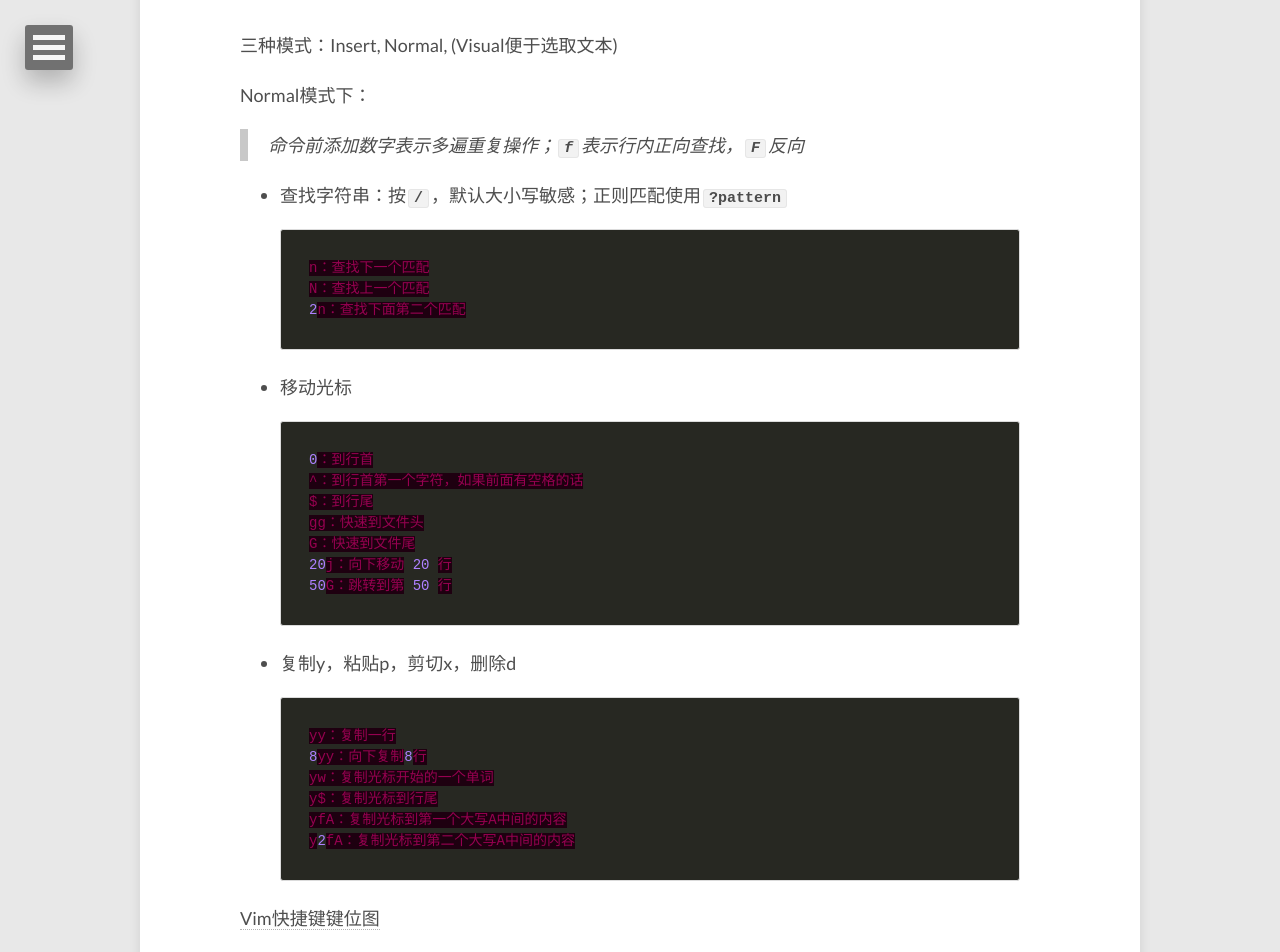
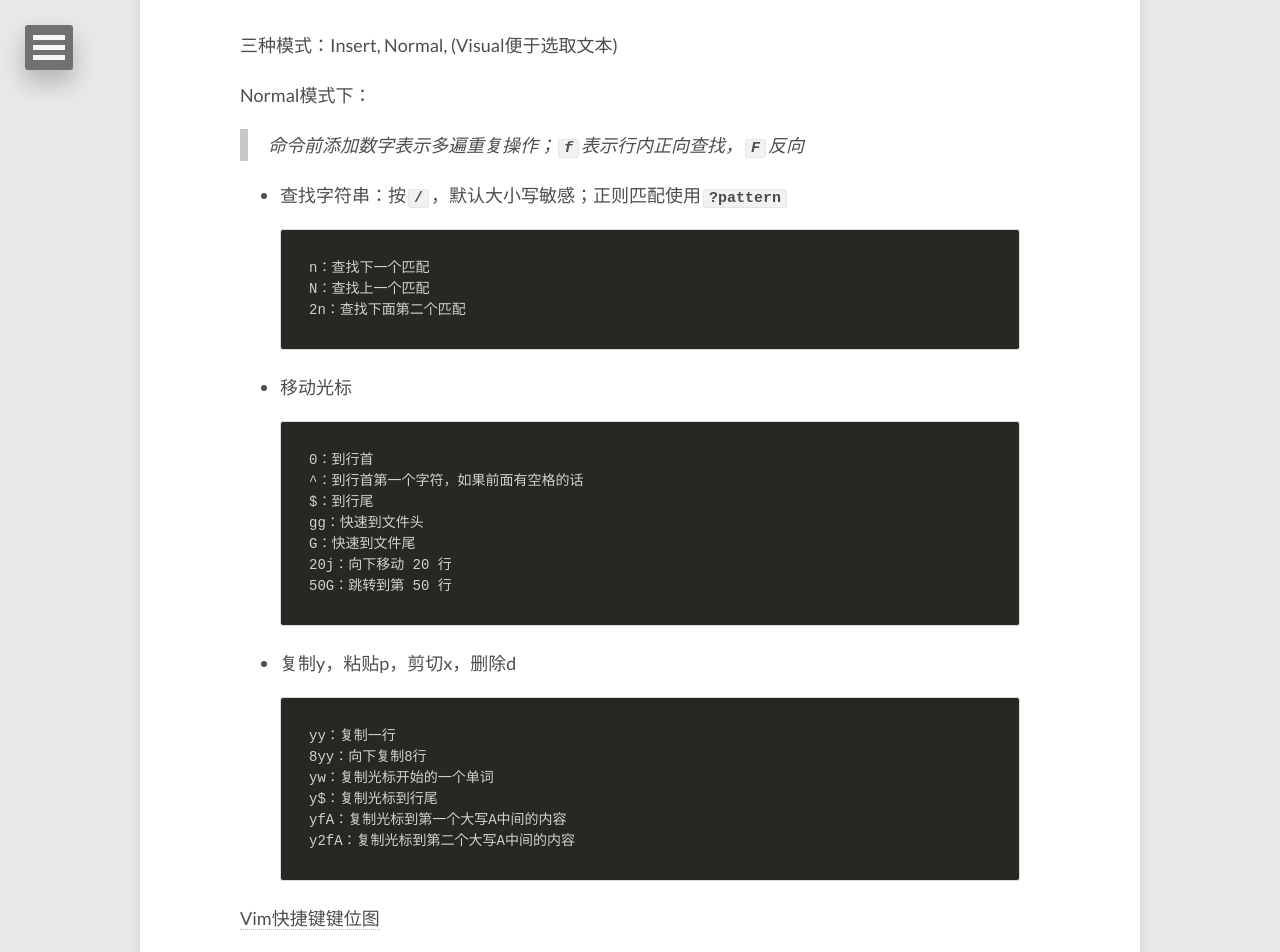
Before and after one commit to E0HYL/BLOG-OF-E0, a Jekyll site: the page built from _posts/2020-02-10-UbuntuServer.md, in a window 1280 px wide and 1400 px high, scrolled down 10747 px. Shown: the top 952 px of the window. Built offline with Jekyll 4.4.1, drawn with Linux system fonts in a browser that asks for light colours; nearby versions of some CDN libraries; comment, search, counter and statistics services are not loaded.

Commit message:
little adjustment

````diff
--- a/_posts/2020-02-10-UbuntuServer.md
+++ b/_posts/2020-02-10-UbuntuServer.md
@@ -336,7 +336,7 @@ Normal模式下：
 
 - 查找字符串：按`/`，默认大小写敏感；正则匹配使用`?pattern`
 
-  ```json
+  ```
   n：查找下一个匹配
   N：查找上一个匹配
   2n：查找下面第二个匹配
@@ -344,7 +344,7 @@ Normal模式下：
 
 - 移动光标
 
-  ```json
+  ```
   0：到行首
   ^：到行首第一个字符，如果前面有空格的话
   $：到行尾
@@ -356,7 +356,7 @@ Normal模式下：
 
 - 复制y，粘贴p，剪切x，删除d
 
-  ```json
+  ```
   yy：复制一行
   8yy：向下复制8行
   yw：复制光标开始的一个单词
@@ -369,11 +369,11 @@ Normal模式下：
 
 - 经典版（翻译）
 
-<img src="https://www.runoob.com/wp-content/uploads/2015/10/vi-vim-cheat-sheet-sch1.gif" alt="img" style="zoom: 67%;" />
+<figure><img src="https://www.runoob.com/wp-content/uploads/2015/10/vi-vim-cheat-sheet-sch1.gif" alt="img" style="zoom: 67%;" /></figure>
 
 - 进阶版
 
-<img src="http://michael.peopleofhonoronly.com/vim/vim_cheat_sheet_for_programmers_print.png" alt="img"  />
+<figure><img src="http://michael.peopleofhonoronly.com/vim/vim_cheat_sheet_for_programmers_print.png" alt="img"  /></figure>
 
 ## 文件管理
 
````
